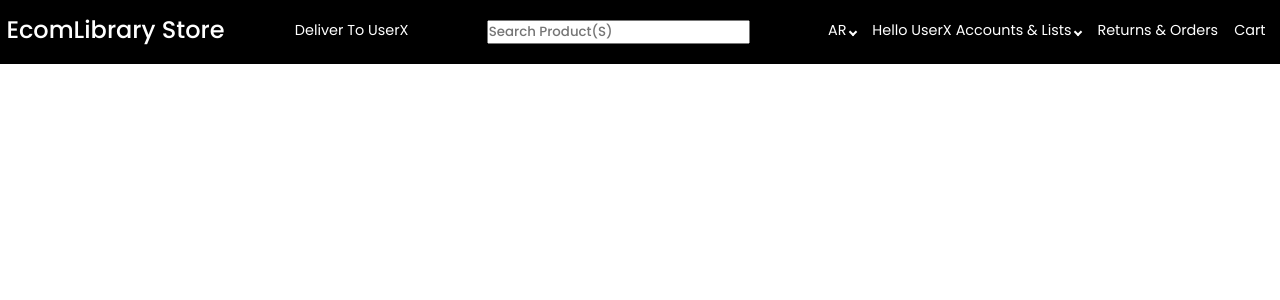
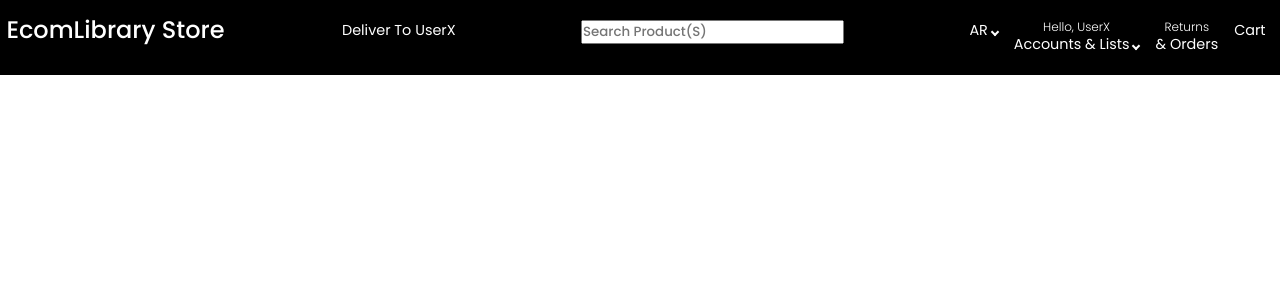
Before and after one commit to OussamaAalailiev/E-commerce-library-FrontEnd-OA, an Angular app: page / in a window 1280 px wide. Shown: the top 300 px of the page. Built offline with nearby package versions, Linux system fonts and the light colour scheme.

Commit message:
initial of Header Style (3)

```diff
--- a/src/app/components/header/header.component.css
+++ b/src/app/components/header/header.component.css
@@ -28,6 +28,12 @@ input{
   color: black;
   font-weight: 500;
 }
+.nav-line-1 {
+ font-weight: 300;
+  line-height: 0.85rem;
+  font-size: 0.75rem;
+  /*padding-top: 0;*/
+}
 header .navbar ul{
   list-style: none;
   color: white;
@@ -56,3 +62,6 @@ header .navbar ul li a{
 .onhover:hover{
   border: 0.01rem solid #f5e79a;
 }
+.no--padding{
+  padding: 0;
+}
--- a/src/app/components/header/header.component.html
+++ b/src/app/components/header/header.component.html
@@ -7,8 +7,12 @@
   <nav class="navbar">
     <ul>
       <li><a href="#3" class="onhover">AR <i class="arrow down"></i> </a></li>
-      <li><a href="#4" class="onhover">Hello UserX Accounts & Lists <i class="arrow down"></i></a></li>
-      <li><a href="#5" class="onhover">Returns & Orders</a></li>
+      <li><a href="#4" class="onhover">
+        <section class="nav-line-1 ">Hello, UserX</section>
+<!--        <span>Accounts & Lists </span>-->
+        <span>Accounts & Lists </span>
+        <i class="arrow down"></i></a></li>
+      <li><a href="#5" class="onhover"><section class="nav-line-1 ">Returns</section> & Orders</a></li>
       <li><a href="#6" class="onhover">Cart</a></li>
     </ul>
   </nav>
```
